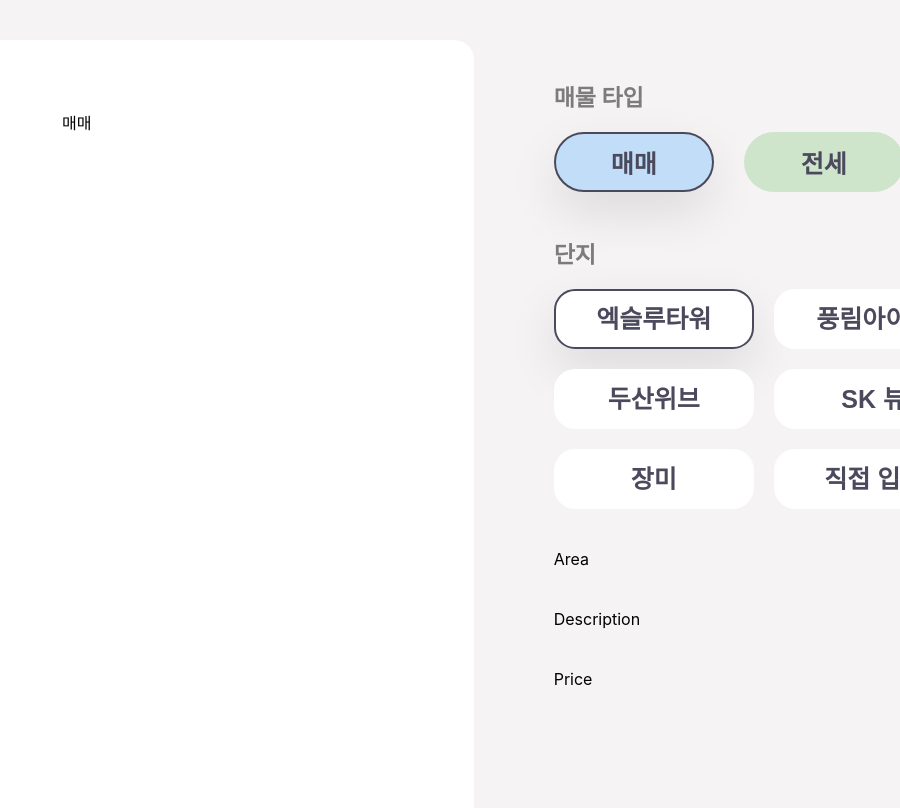
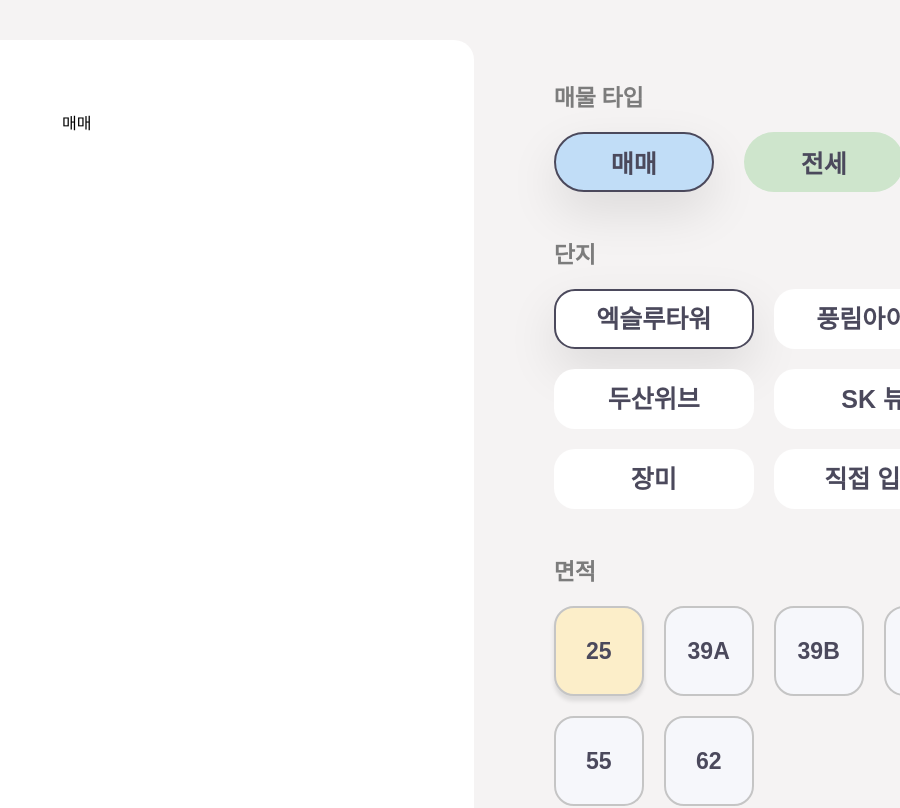
Before and after one commit to yoohaaeun/estate-paper, a React (Create React App) app: page / in a window 1280 px wide. Shown: the top 808 px of the page, without its empty margins (380-1280 px from the left). Built offline with nearby package versions, Linux system fonts and the light colour scheme; the HTML template or start-up script is replaced by a standard one.

Commit message:
feat: Area 컴포넌트 작업

```diff
--- a/src/components/console/Area.tsx
+++ b/src/components/console/Area.tsx
@@ -1,7 +1,74 @@
-import styled from 'styled-components';
+import styled, { css } from 'styled-components';
+import { useProperty } from '../../context/PropertyContext';
+import { Title } from '../CommonStyles';
+import { aptData, IArea } from '../../aptData';
+import CustomApt from './CustomApt';
 
 export default function Area() {
-  return <Wrapper>Area</Wrapper>;
+  const { property, setProperty } = useProperty();
+
+  const selectedApt = aptData.find((apt) => apt.name === property.apt);
+
+  const handleAreaClick = (selectedArea: IArea) => {
+    const { area, supply_area, exclusive_area } = selectedArea;
+
+    setProperty({
+      ...property,
+      area,
+      supplyArea: supply_area,
+      exclusiveArea: exclusive_area,
+    });
+  };
+
+  return (
+    <div>
+      {!property.custom && (
+        <>
+          <Title>면적</Title>
+          <Buttons>
+            {selectedApt?.areas.map((area) => (
+              <Button
+                key={area.area}
+                onClick={() => handleAreaClick(area)}
+                selected={property.area === area.area}
+              >
+                {area.area}
+              </Button>
+            ))}
+          </Buttons>
+        </>
+      )}
+
+      {property.custom && <CustomApt />}
+    </div>
+  );
 }
 
-const Wrapper = styled.div``;
+const Buttons = styled.div`
+  display: flex;
+  flex-wrap: wrap;
+  gap: 20px;
+`;
+
+const Button = styled.button<{ selected: boolean }>`
+  width: 90px;
+  height: 90px;
+  border: 2px solid #c5c5c5;
+  border-radius: 20px;
+  font-size: 23px;
+  font-weight: 600;
+  color: #4b495c;
+  background: #f6f7fb;
+
+  ${(props) =>
+    props.selected &&
+    css`
+      background: #fceec9;
+      box-shadow: 0px 5px 4px rgba(0, 0, 0, 0.1);
+    `}
+
+  &:hover {
+    background: #fceec9;
+    box-shadow: 0px 5px 4px rgba(0, 0, 0, 0.1);
+  }
+`;
```
